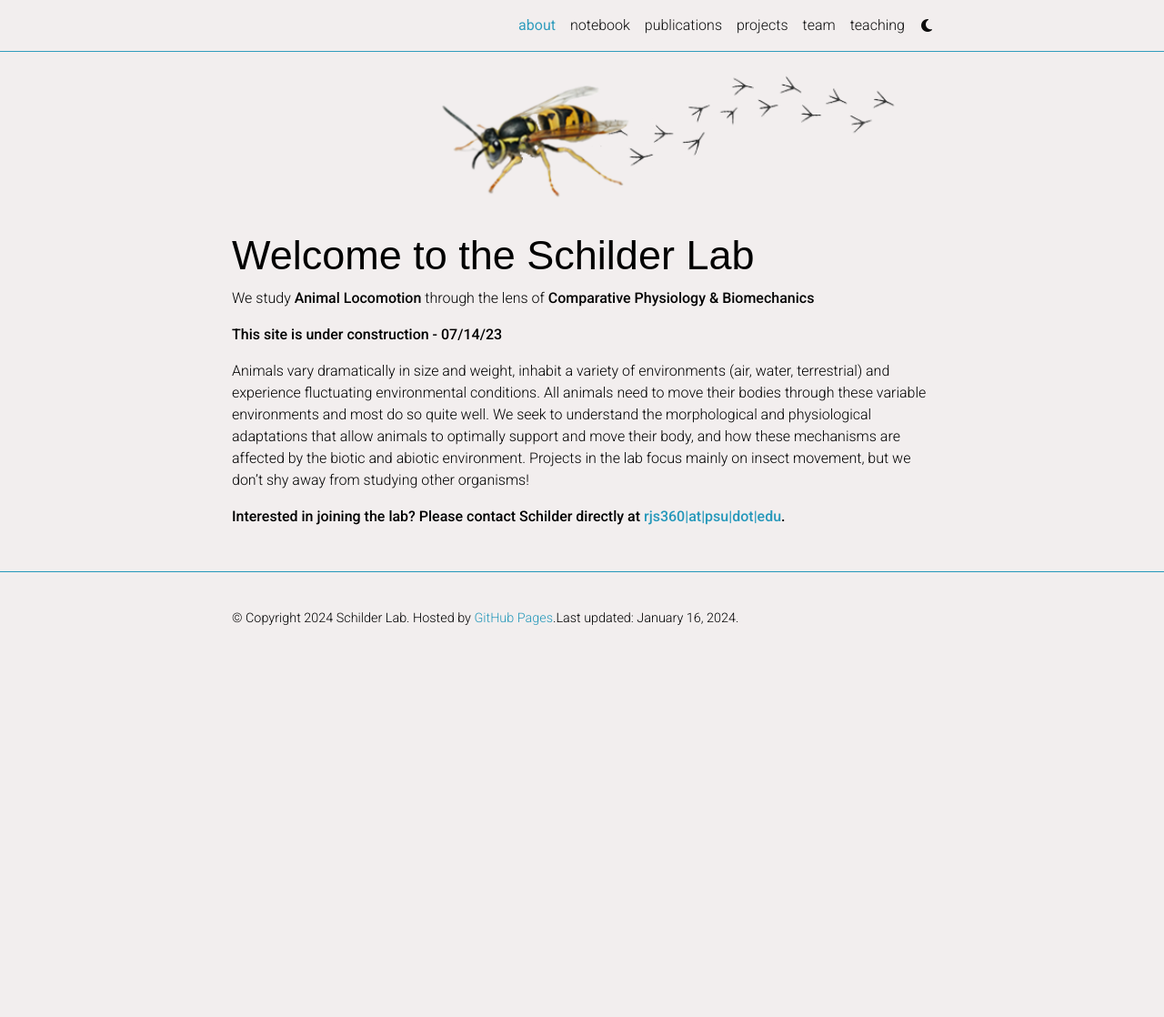
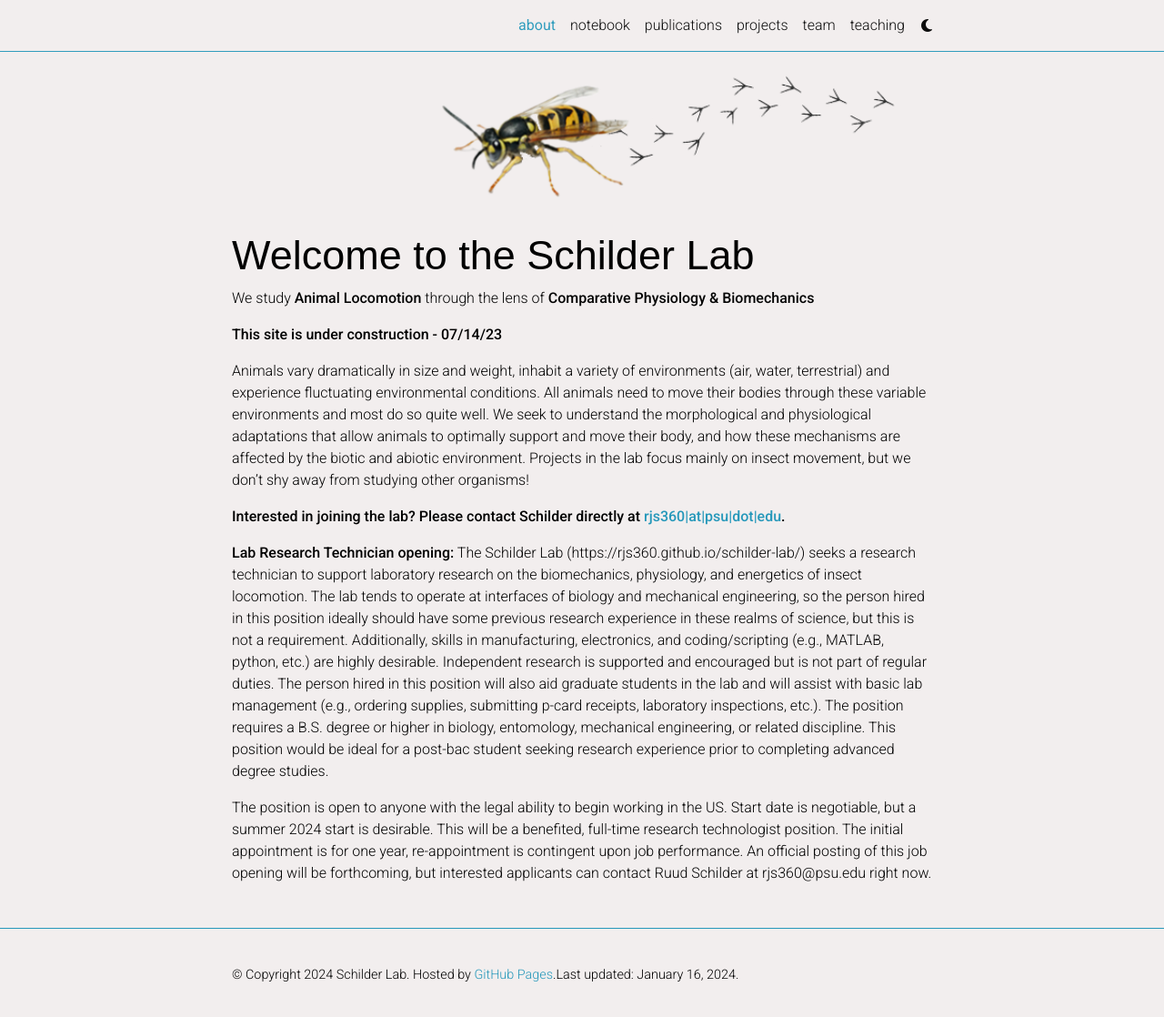
Before and after one commit to rjs360/schilder-lab, a Jekyll site: the page built from _pages/about.md, in a window 1280 px wide and 1122 px high. Shown: the top 1118 px of the window at 91% size. Built offline with Jekyll 4.4.1, drawn with Linux system fonts in a browser that asks for light colours; comment, search, counter and statistics services are not loaded; a style sheet for code colours, icons or effects is not loaded.

Commit message:
Update about.md

```diff
--- a/_pages/about.md
+++ b/_pages/about.md
@@ -25,3 +25,8 @@
 Animals vary dramatically in size and weight, inhabit a variety of environments (air, water, terrestrial) and experience fluctuating environmental conditions. All animals need to move their bodies through these variable environments and most do so quite well. We seek to understand the morphological and physiological adaptations that allow animals to optimally support and move their body, and how these mechanisms are affected by the biotic and abiotic environment. Projects in the lab focus mainly on insect movement, but we don't shy away from studying other organisms!
 
 <strong>Interested in joining the lab? Please contact Schilder directly at <a href="mailto:rjs360@psu.edu">rjs360|at|psu|dot|edu</a>.</strong>
+
+<strong>Lab Research Technician opening:</strong>
+The Schilder Lab (https://rjs360.github.io/schilder-lab/) seeks a research technician to support laboratory research on the biomechanics, physiology, and energetics of insect locomotion. The lab tends to operate at interfaces of biology and mechanical engineering, so the person hired in this position ideally should have some previous research experience in these realms of science, but this is not a requirement. Additionally, skills in manufacturing, electronics, and coding/scripting (e.g., MATLAB, python, etc.) are highly desirable. Independent research is supported and encouraged but is not part of regular duties. The person hired in this position will also aid graduate students in the lab and will assist with basic lab management (e.g., ordering supplies, submitting p-card receipts, laboratory inspections, etc.). The position requires a B.S. degree or higher in biology, entomology, mechanical engineering, or related discipline. This position would be ideal for a post-bac student seeking research experience prior to completing advanced degree studies.
+
+The position is open to anyone with the legal ability to begin working in the US. Start date is negotiable, but a summer 2024 start is desirable. This will be a benefited, full-time research technologist position. The initial appointment is for one year, re-appointment is contingent upon job performance. An official posting of this job opening will be forthcoming, but interested applicants can contact Ruud Schilder at rjs360@psu.edu right now.
```
